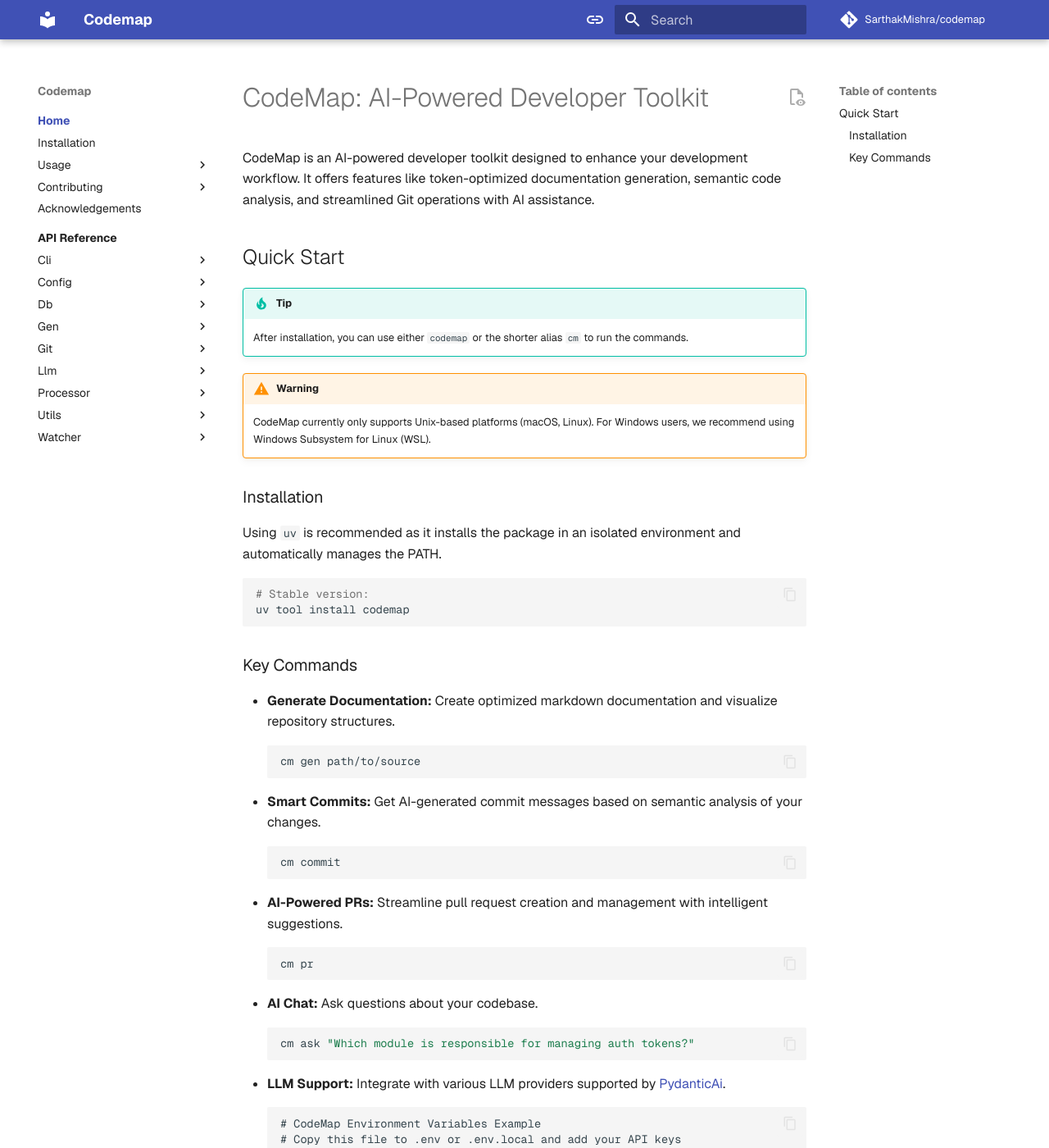
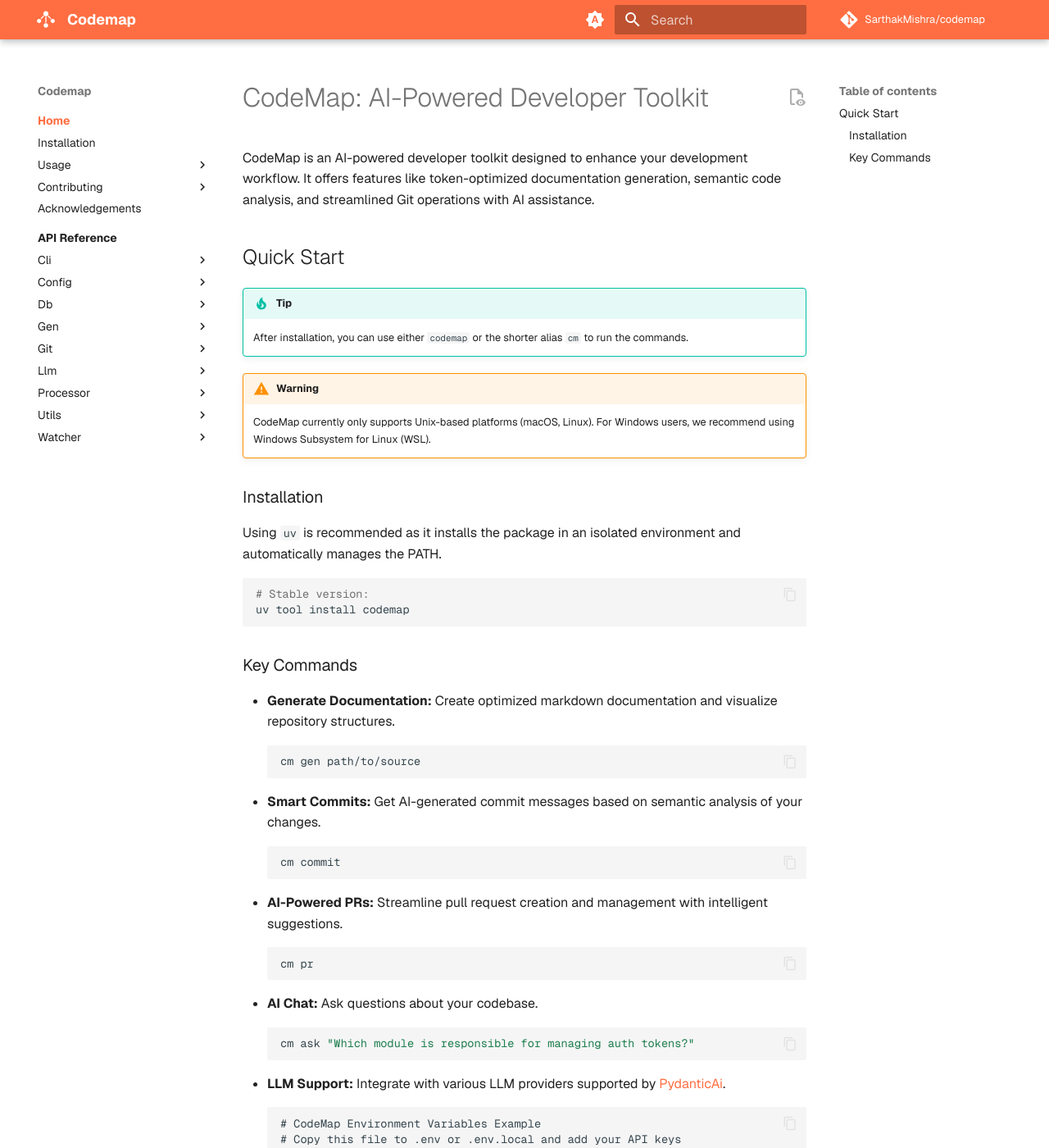
Before and after one commit to SarthakMishra/codemap, an MkDocs documentation site: the page built from docs/index.md, in a window 1280 px wide and 1400 px high. Shown: the whole window at 82% size. Built offline with MkDocs 1.6.1 and Material for MkDocs 9.7.7, drawn with Linux system fonts in a browser that asks for light colours; comment, search, counter and statistics services are not loaded; the version menu is left out.

Commit message:
docs(config): update mkdocs theme and color scheme
Changes include updating the logo, favicon, color palette, and adding extra CSS for styling adjustments.

```diff
--- /dev/null
+++ b/docs/stylesheet/extra.css
@@ -0,0 +1,11 @@
+body > header > nav > a > img {
+  height: 1.4rem !important;
+}
+
+body > header > nav > a {
+  padding: 0.2rem !important;
+}
+
+body > header > nav > div.md-header__title {
+	margin-left: 0.2rem !important;
+}
--- a/mkdocs.yml
+++ b/mkdocs.yml
@@ -166,6 +166,8 @@
 
 theme:
   name: material
+  logo: assets/codemap_logo_white.svg
+  favicon: assets/codemap_logo.svg
   custom_dir: overrides
   icon:
     logo: material/library
@@ -185,21 +187,21 @@
   palette:
   - media: (prefers-color-scheme)
     toggle:
-      icon: material/link
+      icon: material/brightness-auto
       name: Switch to light mode
   - media: '(prefers-color-scheme: light)'
     scheme: default
-    primary: indigo
-    accent: indigo
+    primary: deep orange
+    accent: deep orange
     toggle:
-      icon: material/toggle-switch
+      icon: material/brightness-7
       name: Switch to dark mode
   - media: '(prefers-color-scheme: dark)'
     scheme: slate
-    primary: black
-    accent: indigo
+    primary: deep orange
+    accent: deep orange
     toggle:
-      icon: material/toggle-switch-off
+      icon: material/brightness-4
       name: Switch to system preference
   font:
     text: Geist
@@ -215,6 +217,10 @@
     - name: mermaid
       class: mermaid
       format: !!python/name:mermaid2.fence_mermaid_custom
+
+extra_css:
+  - stylesheet/extra.css
+
 plugins:
 - search
 - mermaid2
```
Also changed, not shown: docs/assets/codemap_logo.svg (added), docs/assets/codemap_logo_white.svg (added).
